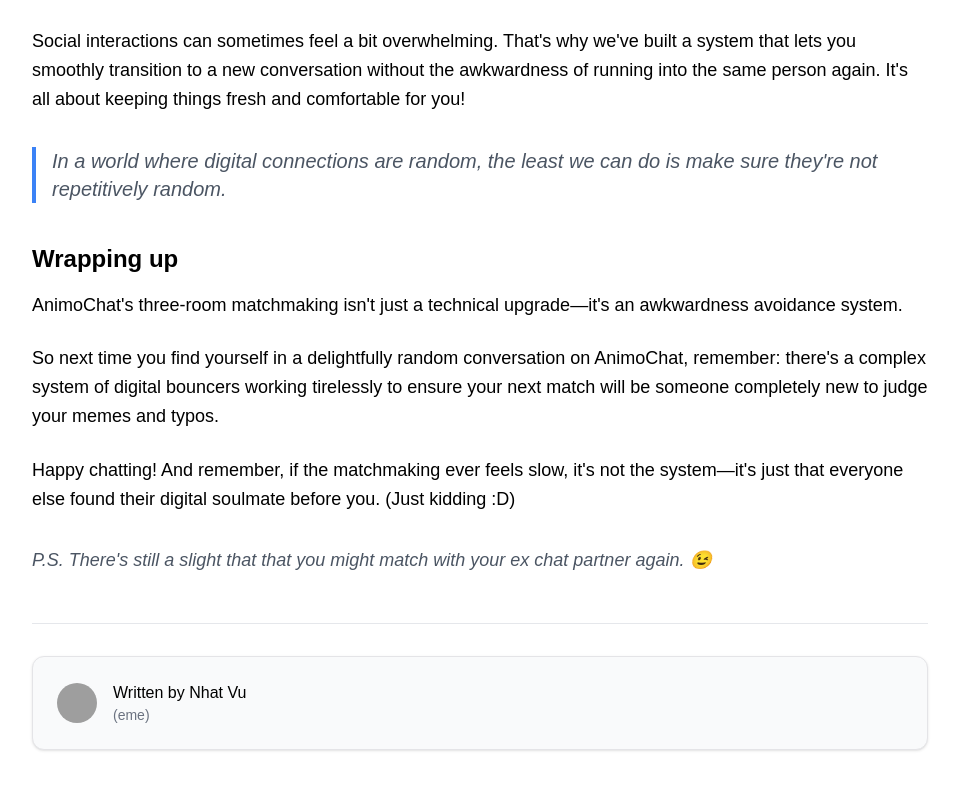
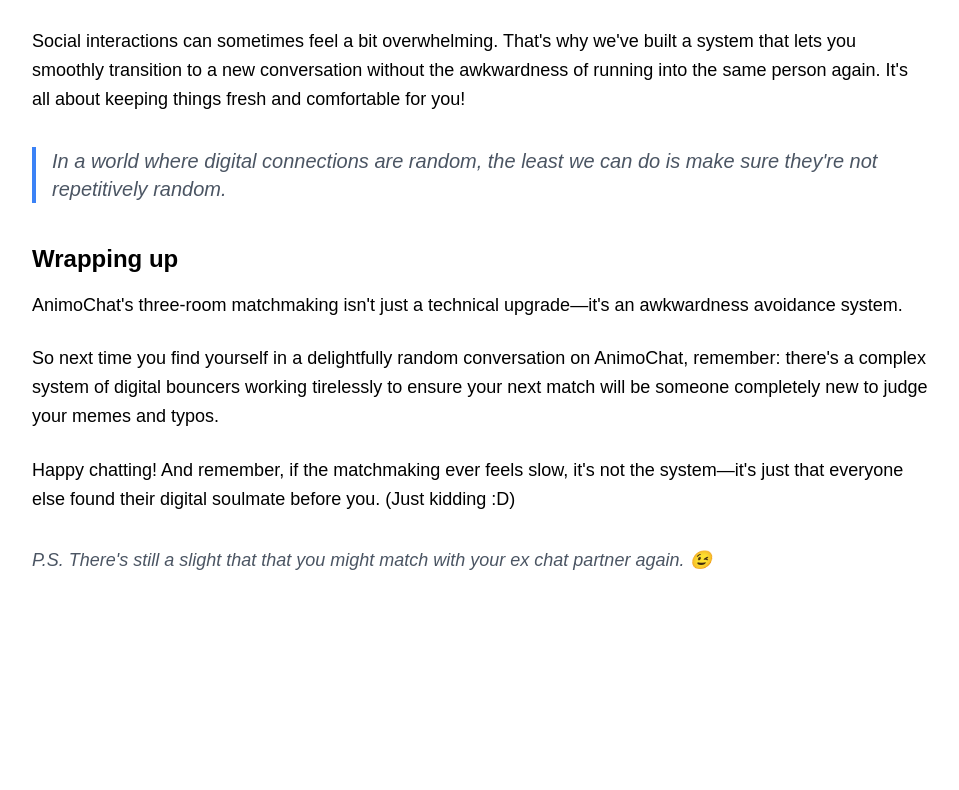
Before and after one commit to Coconhat/porfolio, a Next.js app: page /blog in a window 1280 px wide. Shown: the part 2756-3546 px from the top of the page, without its empty margins (160-1119 px from the left). After the commit the page ends 3379 px from the top, so only its background shows below. Built offline with nearby package versions, Linux system fonts and the light colour scheme; grey boxes are pictures that could not be loaded; a web font is replaced by a local one.

Commit message:
remove footer in blog

```diff
--- a/src/app/blog/page.tsx
+++ b/src/app/blog/page.tsx
@@ -198,33 +198,6 @@
           className="prose prose-lg max-w-none"
           dangerouslySetInnerHTML={{ __html: post.content }}
         />
-
-        <div className="mt-12 pt-8 border-t border-gray-200">
-          <Card className="bg-gray-50">
-            <CardContent className="pt-6">
-              <div className="flex items-center justify-between">
-                <div className="flex items-center">
-                  <Avatar className="h-10 w-10 mr-4">
-                    <AvatarImage
-                      src={post.author.avatar}
-                      alt={post.author.name}
-                    />
-                    <AvatarFallback>
-                      {post.author.name.slice(0, 2)}
-                    </AvatarFallback>
-                  </Avatar>
-                  <div>
-                    <p className="font-medium text-vercel-black">
-                      Written by {post.author.name}
-                    </p>
-                    <p className="text-sm text-gray-500">{post.author.title}</p>
-                  </div>
-                </div>
-                <div className="flex space-x-2"></div>
-              </div>
-            </CardContent>
-          </Card>
-        </div>
       </div>
     </div>
   );
```
